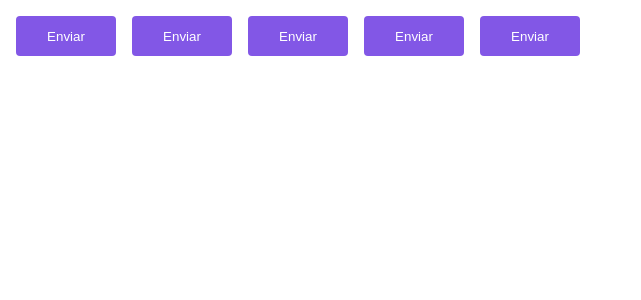
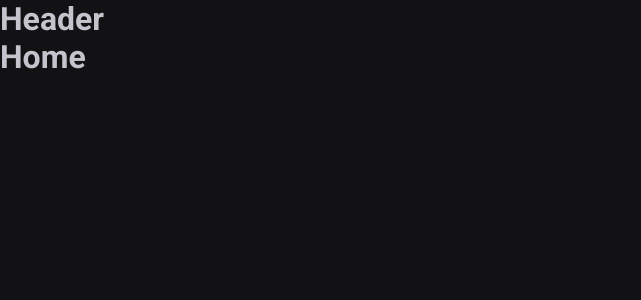
Before and after one commit to AYRtonMeD/ignite-timer, a React (Vite) app: page / in a window 1280 px wide. Shown: the top 300 px of the page, without its empty margins (0-641 px from the left). Built offline with nearby package versions, Linux system fonts and the light colour scheme.

Commit message:
feat: faz mudancas

```diff
--- a/index.html
+++ b/index.html
@@ -2,7 +2,14 @@
 <html lang="en">
   <head>
     <meta charset="UTF-8" />
-    <meta name="viewport" content="width=device-width, initial-scale=1.0" />
+
+    <link rel="preconnect" href="https://fonts.googleapis.com">
+    <link rel="preconnect" href="https://fonts.gstatic.com" crossorigin />
+
+    <meta name="viewport" content="width=device-width, initial-scale=1.0"  />
+
+    <link href="https://fonts.googleapis.com/css2?family=Roboto+Mono:wght@700&family=Roboto:wght@100..900&display=swap" rel="stylesheet" />
+
     <title>Ignite Timer</title>
   </head>
   <body>
--- a/src/App.tsx
+++ b/src/App.tsx
@@ -1,15 +1,16 @@
 import { ThemeProvider } from 'styled-components'
-import { Button } from "./components/Button";
 import { defaultTheme } from './styles/themes/default';
+import { GlobalStyle } from './styles/global';
+import { Router } from './Router';
+import { BrowserRouter } from 'react-router-dom'
 
 export function App() {
   return (
     <ThemeProvider theme={defaultTheme}>
-      <Button variant="primary" />
-      <Button variant="secondary" />
-      <Button variant="success" />
-      <Button variant="danger" />
-      <Button />
+      <BrowserRouter>
+        <Router />
+      </BrowserRouter>
+      <GlobalStyle />
     </ThemeProvider>
   );
 }
--- /dev/null
+++ b/src/Router.tsx
@@ -0,0 +1,12 @@
+import {Routes, Route} from 'react-router-dom'
+import { Home } from './pages/Home';
+import { History } from './pages/History';
+
+export function Router() {
+  return (
+    <Routes>
+      <Route path="/" element={<Home />} />
+      <Route path="/history" element={<History />} />
+    </Routes>
+  );
+}
--- a/src/components/Button.styles.ts
+++ b/src/components/Button.styles.ts
@@ -20,7 +20,7 @@ export const ButtonContainer = styled.button<ButtonContainerProps>`
   border: 0;
   margin: 8px;
 
-  background-color: ${props => props.theme.primary};
+  background-color: ${props => props.theme['green-500']};
   color: ${props => props.theme.white};
 
   /* ${props => {
--- a/src/components/Button.tsx
+++ /dev/null
@@ -1,11 +0,0 @@
-import { ButtonContainer, ButtonVariant } from './Button.styles';
-
-interface ButtonProps {
-  variant?: ButtonVariant;
-}
-
-export function Button({ variant = 'primary'}: ButtonProps) {
-  return (
-    <ButtonContainer variant={variant}>Enviar</ButtonContainer>
-  );
-}
--- /dev/null
+++ b/src/components/Header.tsx
@@ -0,0 +1,3 @@
+export function Header() {
+  return <h1>Header</h1>
+}
--- /dev/null
+++ b/src/pages/History.tsx
@@ -0,0 +1,10 @@
+import { Header } from "../components/Header";
+
+export function History() {
+    return (
+      <div>
+        <Header />
+        <h1>History</h1>
+      </div>
+    )
+}
--- /dev/null
+++ b/src/pages/Home.tsx
@@ -0,0 +1,10 @@
+import { Header } from "../components/Header";
+
+export function Home() {
+  return (
+    <div>
+      <Header />
+      <h1>Home</h1>
+    </div>
+  )
+}
--- a/src/styles/global.ts
+++ b/src/styles/global.ts
@@ -7,8 +7,19 @@ export const GlobalStyle = createGlobalStyle`
     box-sizing: border-box;
   }
 
+  :focus {
+    outline: 0cap;
+    box-shadow: 0 0 0 2px ${props => props.theme['green-500']};
+  }
+
   body {
-    background-color: #333;
-    color: #fff;
+    background-color: ${props => props.theme['gray-900']};
+    color: ${props => props.theme['gray-300']};
+  }
+
+  body, input, textarea, button {
+    font-family: 'Roboto', sans-serif;
+    font-weight: 400;
+    font-size: 1rem;
   }
 `;
--- a/src/styles/themes/default.ts
+++ b/src/styles/themes/default.ts
@@ -1,5 +1,21 @@
 export const defaultTheme = {
-  primary: '#8257e6',
-  secondary: 'orange',
-  white: '#FFF'
+  white: '#FFF',
+
+  'gray-100': '#E1E1E6',
+  'gray-300': '#C4C4CC',
+  'gray-400': '#8D8D99',
+  'gray-500': '#7C7C8A',
+  'gray-600': '#323238',
+  'gray-700': '#29292E',
+  'gray-800': '#202024',
+  'gray-900': '#121214',
+
+  'green-300': '#00B37E',
+  'green-500': '#00875F',
+  'green-700': '#015F43',
+
+  'red-500': '#AB222E',
+  'red-700': '#7A1921',
+
+  'yellow-500': '#FBA94C',
 }
```
Also changed, not shown: package.json (+6 -3 lines), 1 other file (tests, documents, lock files or other folders).
